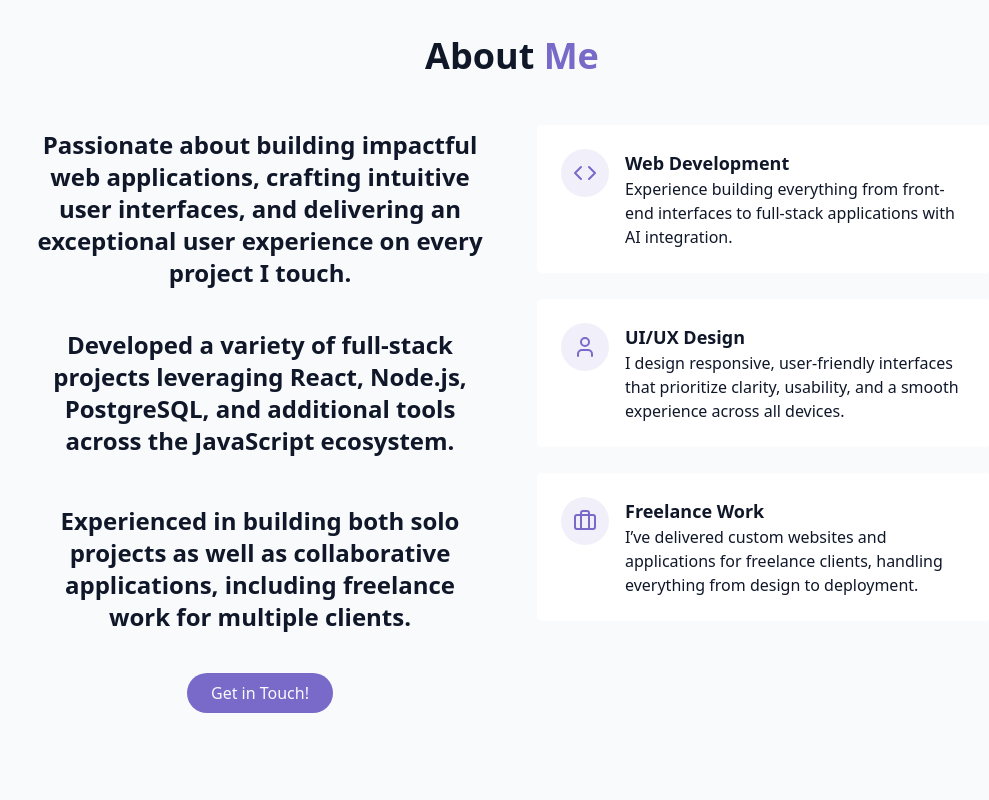
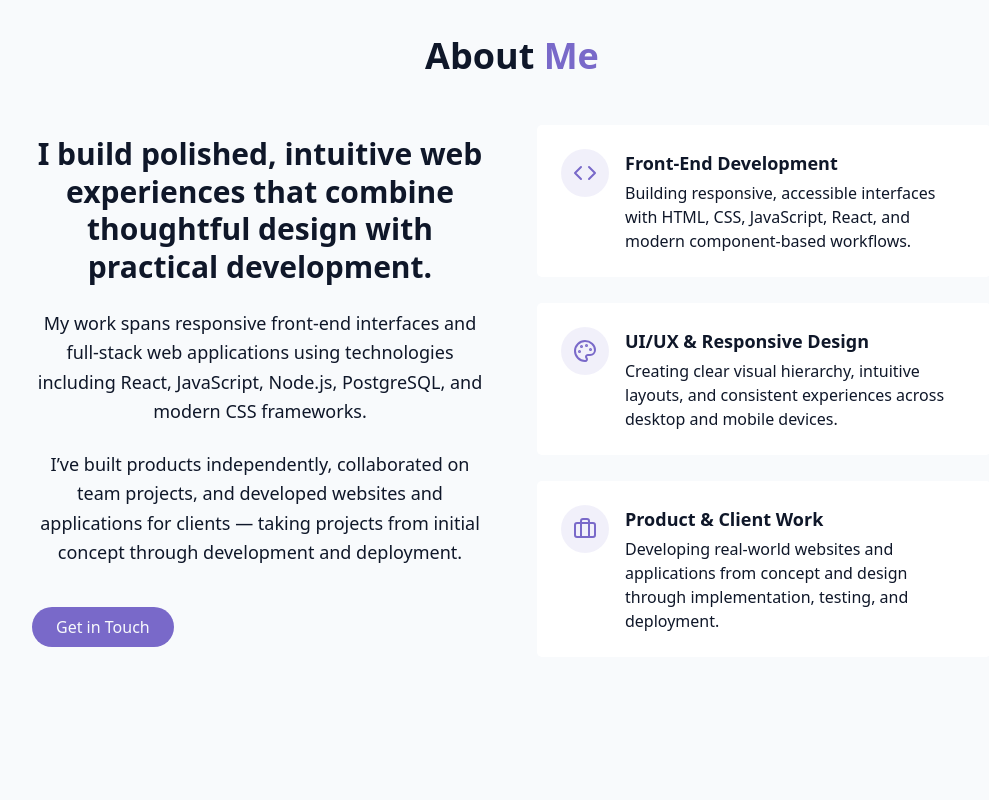
Before and after one commit to iancorbett/reactPortfolio, a React (Vite) app: page / in a window 1280 px wide. Shown: the part 860-1660 px from the top of the page, without its empty margins (128-1117 px from the left). Built offline with nearby package versions, Linux system fonts and the light colour scheme; no server answers.

Commit message:
update about section

```diff
--- a/src/components/AboutSection.jsx
+++ b/src/components/AboutSection.jsx
@@ -1,79 +1,98 @@
-import { Briefcase, Code, User } from "lucide-react";
-
+import { Briefcase, Code, Palette } from "lucide-react";
 
 export const AboutSection = () => {
-    return <section id="about" className="py-24 px-4 relative">
-        {" "}
+  return (
+    <section id="about" className="py-24 px-4 relative">
       <div className="container mx-auto max-w-5xl">
         <h2 className="text-3xl md:text-4xl font-bold mb-12 text-center">
           About <span className="text-primary">Me</span>
         </h2>
 
         <div className="grid grid-cols-1 md:grid-cols-2 gap-12 items-center">
+          {/* About copy */}
           <div className="space-y-6">
-                    <h3 className="text-2xl font-semibold">
-                    Passionate about building impactful web applications, crafting intuitive user interfaces, and delivering an exceptional user experience on every project I touch.
+            <h3 className="text-2xl md:text-3xl font-semibold leading-tight">
+              I build polished, intuitive web experiences that combine thoughtful
+              design with practical development.
             </h3>
 
-                    <p className=" text-2xl pt-4 font-semibold text-muted-foreground">
-                    Developed a variety of full-stack projects leveraging React, Node.js, PostgreSQL, and additional tools across the JavaScript ecosystem.
+            <p className="text-lg leading-relaxed text-muted-foreground">
+              My work spans responsive front-end interfaces and full-stack web
+              applications using technologies including React, JavaScript,
+              Node.js, PostgreSQL, and modern CSS frameworks.
             </p>
 
-                    <p className="text-2xl pt-6 font-semibold text-muted-foreground">
-                    Experienced in building both solo projects as well as collaborative applications, including freelance work for multiple clients.
+            <p className="text-lg leading-relaxed text-muted-foreground">
+              I’ve built products independently, collaborated on team projects,
+              and developed websites and applications for clients — taking
+              projects from initial concept through development and deployment.
             </p>
 
-                    <div className="flex flex-col sm:flex-row gap-4 pt-4 justify-center">
+            <div className="flex flex-col sm:flex-row gap-4 pt-4 justify-center md:justify-start">
               <a href="#contact" className="cosmic-button">
-                            Get in Touch!
+                Get in Touch
               </a>
-
-                        {/* <a href="" className="px-6 py-2 rounded-full border border-primary text-primary hover:bg-primary/10 transition-colors duration-300">
-                            Dounload CV
-                        </a> */}
-
             </div>
           </div>
 
-                <div className="grid grid-cols-1 gap-6 mb-24">
+          {/* Skills cards */}
+          <div className="grid grid-cols-1 gap-6">
             <div className="gradient-border p-6 card-hover">
               <div className="flex items-start gap-4">
                 <div className="p-3 rounded-full bg-primary/10">
-                                <Code className="h-6 w-6 text-primary"/>
+                  <Code className="h-6 w-6 text-primary" />
                 </div>
+
                 <div className="text-left">
-                                <h4 className="font-semibold text-lg">Web Development</h4>
-                                <p className="text-muted-foreground">Experience building everything from front-end interfaces to full-stack applications with AI integration. </p>
-                            </div>
-                        </div>
-                    </div>
-                    <div className="gradient-border p-6 card-hover">
-                    <div className="flex items-start gap-4">
-                            <div className="p-3 rounded-full bg-primary/10">
-                                <User className="h-6 w-6 text-primary"/>
-                            </div>
-                            <div className="text-left">
-                                <h4 className="font-semibold text-lg">UI/UX Design</h4>
-                                <p className="text-muted-foreground">I design responsive, user-friendly interfaces that prioritize clarity, usability, and a smooth experience across all devices.</p>
-                            </div>
-                        </div>
-                    </div>
-                    <div className="gradient-border p-6 card-hover">
-                    <div className="flex items-start gap-4">
-                            <div className="p-3 rounded-full bg-primary/10">
-                                <Briefcase className="h-6 w-6 text-primary"/>
-                            </div>
-                            <div className="text-left">
-                                <h4 className="font-semibold text-lg">Freelance Work</h4>
-                                <p className="text-muted-foreground">I’ve delivered custom websites and applications for freelance clients, handling everything from design to deployment.</p>
+                  <h4 className="font-semibold text-lg mb-1">
+                    Front-End Development
+                  </h4>
+                  <p className="text-muted-foreground">
+                    Building responsive, accessible interfaces with HTML, CSS,
+                    JavaScript, React, and modern component-based workflows.
+                  </p>
                 </div>
               </div>
             </div>
 
+            <div className="gradient-border p-6 card-hover">
+              <div className="flex items-start gap-4">
+                <div className="p-3 rounded-full bg-primary/10">
+                  <Palette className="h-6 w-6 text-primary" />
                 </div>
 
+                <div className="text-left">
+                  <h4 className="font-semibold text-lg mb-1">
+                    UI/UX & Responsive Design
+                  </h4>
+                  <p className="text-muted-foreground">
+                    Creating clear visual hierarchy, intuitive layouts, and
+                    consistent experiences across desktop and mobile devices.
+                  </p>
+                </div>
               </div>
             </div>
 
-    </section>;
-}
+            <div className="gradient-border p-6 card-hover">
+              <div className="flex items-start gap-4">
+                <div className="p-3 rounded-full bg-primary/10">
+                  <Briefcase className="h-6 w-6 text-primary" />
+                </div>
+
+                <div className="text-left">
+                  <h4 className="font-semibold text-lg mb-1">
+                    Product & Client Work
+                  </h4>
+                  <p className="text-muted-foreground">
+                    Developing real-world websites and applications from concept
+                    and design through implementation, testing, and deployment.
+                  </p>
+                </div>
+              </div>
+            </div>
+          </div>
+        </div>
+      </div>
+    </section>
+  );
+};
```
Lines whose indentation alone changed are shown as unchanged.
